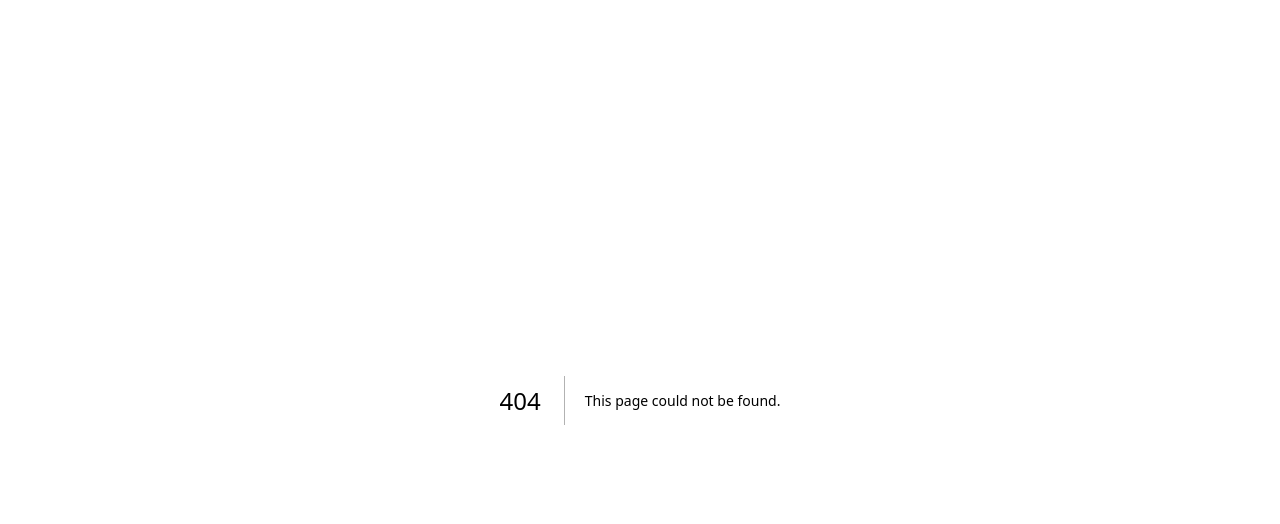
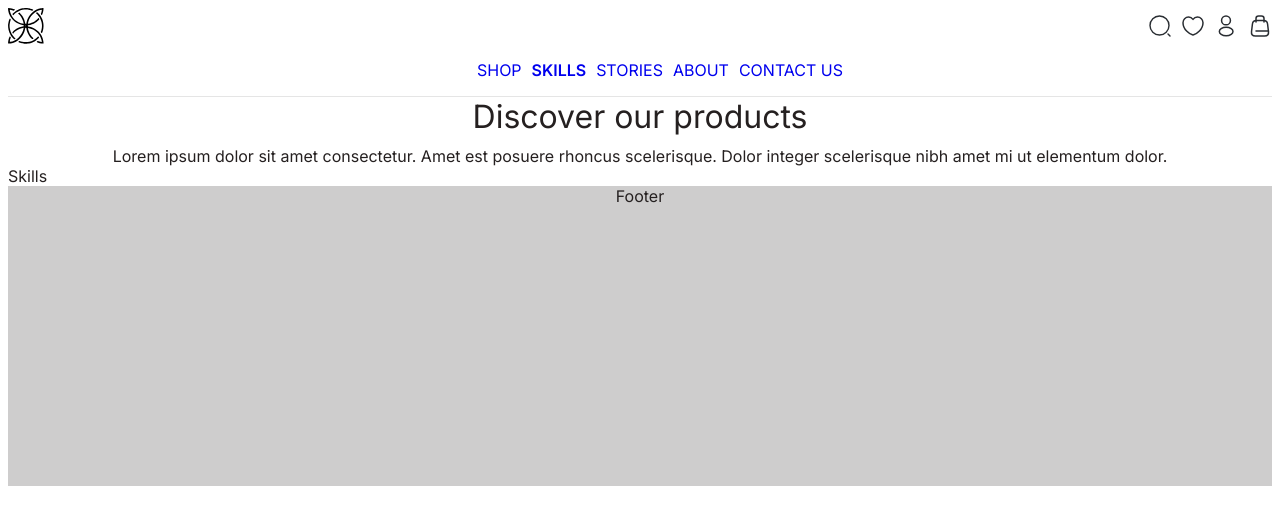
Before and after one commit to mahi98jat/-Appscrip-task-mahipal-singh, a Next.js app in the folder ascrip-test/: page /skills in a window 1280 px wide. Before the commit this address had no page. Shown: the top 524 px of the page. Built offline with nearby package versions, Linux system fonts and the light colour scheme.

Commit message:
handle routing

```diff
--- /dev/null
+++ b/ascrip-test/src/app/skills/page.tsx
@@ -0,0 +1,21 @@
+import { Footer, Header } from "@/components";
+
+import React from "react";
+
+const Skills = () => {
+  return (
+    <div>
+      <header>
+        <Header />
+      </header>
+      <main>
+        <p>Skills</p>
+      </main>
+      <footer>
+        <Footer />
+      </footer>
+    </div>
+  );
+};
+
+export default Skills;
--- a/ascrip-test/src/components/Links/Links.tsx
+++ b/ascrip-test/src/components/Links/Links.tsx
@@ -6,10 +6,10 @@ import { usePathname } from "next/navigation";
 
 const links = [
   { name: "SHOP", path: "/" },
-  { name: "SKILLS", path: "/product-details" },
-  { name: "STORIES", path: "/product-details" },
-  { name: "ABOUT", path: "/product-details" },
-  { name: "CONTACT US", path: "/product-details" },
+  { name: "SKILLS", path: "/skills" },
+  { name: "STORIES", path: "/stories" },
+  { name: "ABOUT", path: "/about" },
+  { name: "CONTACT US", path: "/contact-us" },
 ];
 const Links: FC<{ layout: "horizontal" | "vertical" }> = ({ layout }) => {
   const activePathName = usePathname();
@@ -19,7 +19,7 @@ const Links: FC<{ layout: "horizontal" | "vertical" }> = ({ layout }) => {
   const LinkMapper = links.map((val, index) => (
     <li key={index}>
       <Link
-        className={isActive(val?.path) ? styles.link : styles.activeLink}
+        className={isActive(val?.path) ? styles.activeLink : styles.link}
         href={val?.path}
       >
         {val?.name}
```
Also changed, not shown: ascrip-test/src/app/about/page.tsx (added, +21 -0 lines), ascrip-test/src/app/contact-us/page.tsx (added, +21 -0 lines), ascrip-test/src/app/stories/page.tsx (added, +21 -0 lines).
